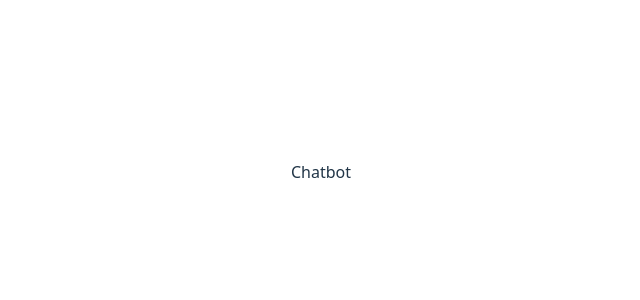
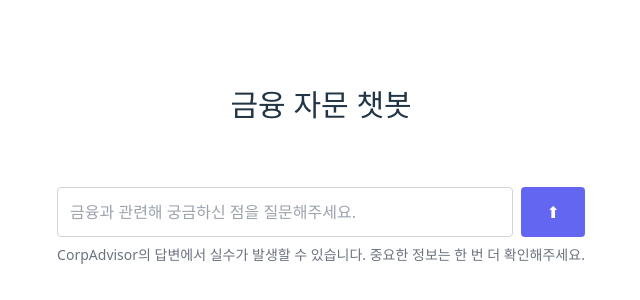
Before and after one commit to Yeyeong99/CorpAdvisor, a React (Vite) app in the folder corp-advisor--app/: page /chatbot in a window 1280 px wide. Shown: the part 228-528 px from the top of the page, without its empty margins (319-959 px from the left). Built offline with nearby package versions, Linux system fonts and the light colour scheme.

Commit message:
[Feat] Chatbot Structure

```diff
--- a/corp-advisor--app/src/Screens/ChatbotScreen.tsx
+++ b/corp-advisor--app/src/Screens/ChatbotScreen.tsx
@@ -1,10 +1,112 @@
-import "../App.css";
+import React, { useState } from "react";
+
+const messages = [
+//   { type: "question", text: "삼성전자 보고서를 생성해주세요." },
+//   { type: "answer", text: "삼성전자 보고서를 생성 중입니다...삼성전자의 경우 2023년도 매출에 비해 2024년도 매출이 크게 올랐습니다. 이는 반도체 사업의 부진을 스마트폰, 가전제품과 같은 영역을 통해 극복한 모습으로 볼 수 있습니다. 다만 어닝 쇼크가 있었던 만큼 투자 심리에 악역향을 끼쳤습니다. 현재는 코스피 지수가 3000대를 돌파한 후 70000원대의 주가를 보이며 앞으로도 상승세를 그릴 것으로 예상됩니다." },
+//   { type: "question", text: "삼성전자 보고서를 생성해주세요." },
+//   { type: "answer", text: "삼성전자 보고서를 생성 중입니다..." },
+//   { type: "question", text: "삼성전자 보고서를 생성해주세요." },
+//   { type: "answer", text: "삼성전자 보고서를 생성 중입니다..." },
+//   { type: "question", text: "삼성전자 보고서를 생성해주세요." },
+//   { type: "answer", text: "삼성전자 보고서를 생성 중입니다..." },
+//   { type: "question", text: "삼성전자 보고서를 생성해주세요." },
+//   { type: "answer", text: "삼성전자 보고서를 생성 중입니다..." },
+//   { type: "question", text: "삼성전자 보고서를 생성해주세요." },
+//   { type: "answer", text: "삼성전자 보고서를 생성 중입니다..." },
+//   { type: "question", text: "삼성전자 보고서를 생성해주세요." },
+//   { type: "answer", text: "삼성전자 보고서를 생성 중입니다..." },
+//   { type: "question", text: "삼성전자 보고서를 생성해주세요." },
+//   { type: "answer", text: "삼성전자 보고서를 생성 중입니다..." },
+//   { type: "question", text: "삼성전자 보고서를 생성해주세요." },
+//   { type: "answer", text: "삼성전자 보고서를 생성 중입니다..." },
+
+];
 
 function Chatbot() {
+  const [inputValue, setInputValue] = useState("");
 
-  return <>
-    <div>Chatbot</div>
-  </>;
+  const handleSubmit = () => {
+    if (inputValue.trim()) {
+      console.log("생성 요청:", inputValue);
+      setInputValue("");
+    }
+  };
+
+  const handleKeyPress = (e) => {
+    if (e.key === 'Enter') {
+      handleSubmit();
+    }
+  };
+
+  const hasMessages = messages.length > 0;
+
+  // 입력 창의 내부 컨텐츠를 상수로 분리 (코드 중복 방지)
+  const FormContent = (
+    <>
+      <div className="flex gap-2 mb-2">
+        <input
+          type="text"
+          value={inputValue}
+          onChange={(e) => setInputValue(e.target.value)}
+          onKeyPress={handleKeyPress}
+          placeholder="금융과 관련해 궁금하신 점을 질문해주세요."
+          className="flex-1 p-3 border border-gray-300 rounded focus:outline-none focus:ring-2 focus:ring-indigo-500"
+        />
+        <button
+          type="button"
+          onClick={handleSubmit}
+          className="px-6 py-3 bg-indigo-500 text-white rounded hover:bg-indigo-600 transform transition-transform duration-300 hover:scale-105"
+        >
+          ⬆
+        </button>
+      </div>
+      <div className="text-center text-sm text-gray-500">
+        CorpAdvisor의 답변에서 실수가 발생할 수 있습니다. 중요한 정보는 한 번 더 확인해주세요.
+      </div>
+    </>
+  );
+
+  return (
+    <div className="min-h-screen">
+      {hasMessages ? (
+        // --- 메시지가 있을 때 ---
+        <>
+          <div className="w-1/2 mx-auto flex flex-col gap-3 mb-6 p-4 pb-32">
+            {messages.map((msg, idx) => (
+              <div
+                key={idx}
+                className={`p-3 rounded-xl break-words ${
+                  msg.type === "question"
+                    ? "self-end bg-gray-100 text-gray-700 rounded-tr-none"
+                    : "text-gray-700"
+                }`}
+              >
+                {msg.text}
+              </div>
+            ))}
+          </div>
+
+          {/* 하단 고정 입력창 컨테이너 */}
+          <div className="bg-white border-t border-gray-200 p-4 fixed bottom-0 left-0 right-0">
+            <div className="w-1/2 mx-auto">
+              {FormContent}
+            </div>
+          </div>
+        </>
+      ) : (
+        // --- 메시지가 없을 때 ---
+        <div className="flex flex-col justify-center items-center min-h-screen gap-6">
+          <header className="py-6">
+            <h1 className="text-3xl font-bold text-center">금융 자문 챗봇</h1>
+          </header>
+
+          <div className="bg-white p-4">
+            {FormContent}
+          </div>
+        </div>
+      )}
+    </div>
+  );
 }
 
 export default Chatbot;
```
